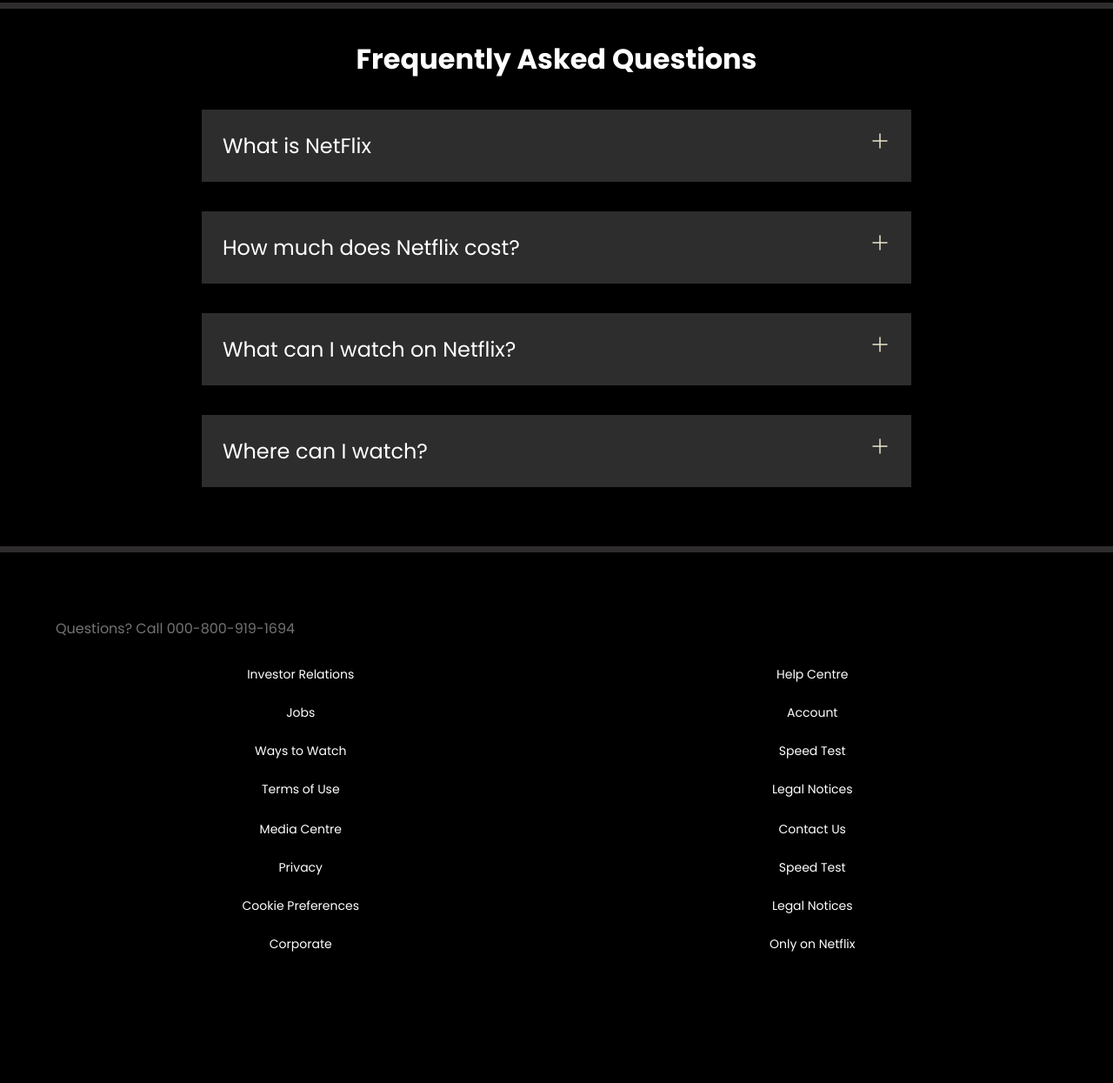
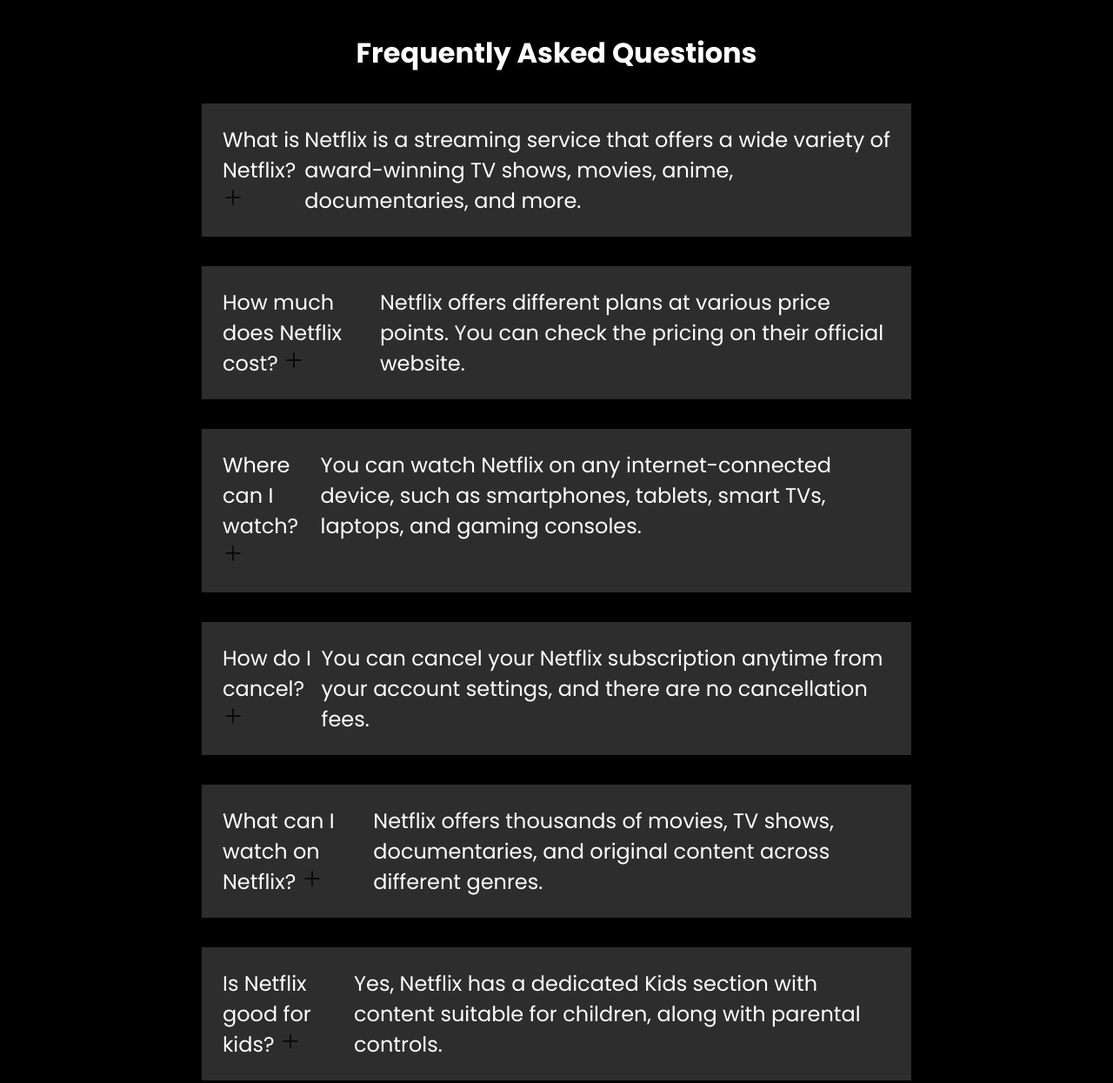
Before and after one commit to rachiittt/Netflix_Project, a plain HTML site: page index.html in a window 1280 px wide. Shown: the part 2726-3971 px from the top of the page at 87% size. Before the commit the page ends 3897 px from the top, so only its background shows below. Drawn offline with Linux system fonts and the light colour scheme; a web font is replaced by a local one.

Commit message:
made js file and changes in the faq bar

```diff
--- a/index.html
+++ b/index.html
@@ -6,9 +6,11 @@
     <meta name="viewport" content="width=device-width, initial-scale=1.0">
     <title>Netflix India – Watch TV Shows Online, Watch Movies Online</title>
     <link rel="stylesheet" href="style.css">
+    <script src="script.js"></script>
 </head>
 
 <body>
+
 
     <div class="main">
         <nav>
@@ -90,44 +92,87 @@
         </div>
     </section>
 
-    <div class="separation"></div>
 
     <section class="faq">
         <h2>Frequently Asked Questions</h2>
         <div class="faqbox">
-            <span>What is NetFlix</span>
+            <div class="question">
+                <span>What is Netflix?</span>
                 <svg width="24" height="24" viewBox="0 0 24 24" fill="white" xmlns="http://www.w3.org/2000/svg">
-                <path d="M12 4V20" stroke="#141B34" stroke-width="1.5" stroke-linecap="round" stroke-linejoin="round" />
-                <path d="M4 12H20" stroke="#141B34" stroke-width="1.5" stroke-linecap="round" stroke-linejoin="round" />
+                    <path d="M12 4V20" stroke="white" stroke-width="1.5" stroke-linecap="round" stroke-linejoin="round" />
+                    <path d="M4 12H20" stroke="white" stroke-width="1.5" stroke-linecap="round" stroke-linejoin="round" />
                 </svg>
+            </div>
+            <div class="answer">
+                Netflix is a streaming service that offers a wide variety of award-winning TV shows, movies, anime, documentaries, and more.
+            </div>
+        </div>
 
-        </div>
         <div class="faqbox">
+            <div class="question">
                 <span>How much does Netflix cost?</span>
                 <svg width="24" height="24" viewBox="0 0 24 24" fill="white" xmlns="http://www.w3.org/2000/svg">
-                <path d="M12 4V20" stroke="#141B34" stroke-width="1.5" stroke-linecap="round" stroke-linejoin="round" />
-                <path d="M4 12H20" stroke="#141B34" stroke-width="1.5" stroke-linecap="round" stroke-linejoin="round" />
+                    <path d="M12 4V20" stroke="white" stroke-width="1.5" stroke-linecap="round" stroke-linejoin="round" />
+                    <path d="M4 12H20" stroke="white" stroke-width="1.5" stroke-linecap="round" stroke-linejoin="round" />
                 </svg>
+            </div>
+            <div class="answer">
+                Netflix offers different plans at various price points. You can check the pricing on their official website.
+            </div>
+        </div>
 
+        <div class="faqbox">
+            <div class="question">
+                <span>Where can I watch?</span>
+                <svg width="24" height="24" viewBox="0 0 24 24" fill="white" xmlns="http://www.w3.org/2000/svg">
+                    <path d="M12 4V20" stroke="white" stroke-width="1.5" stroke-linecap="round" stroke-linejoin="round" />
+                    <path d="M4 12H20" stroke="white" stroke-width="1.5" stroke-linecap="round" stroke-linejoin="round" />
+                </svg>
             </div>
+            <div class="answer">
+                You can watch Netflix on any internet-connected device, such as smartphones, tablets, smart TVs, laptops, and gaming consoles.
+            </div>
+        </div>
+
         <div class="faqbox">
+            <div class="question">
+                <span>How do I cancel?</span>
+                <svg width="24" height="24" viewBox="0 0 24 24" fill="white" xmlns="http://www.w3.org/2000/svg">
+                    <path d="M12 4V20" stroke="white" stroke-width="1.5" stroke-linecap="round" stroke-linejoin="round" />
+                    <path d="M4 12H20" stroke="white" stroke-width="1.5" stroke-linecap="round" stroke-linejoin="round" />
+                </svg>
+            </div>
+            <div class="answer">
+                You can cancel your Netflix subscription anytime from your account settings, and there are no cancellation fees.
+            </div>
+        </div>
+
+        <div class="faqbox">
+            <div class="question">
                 <span>What can I watch on Netflix?</span>
                 <svg width="24" height="24" viewBox="0 0 24 24" fill="white" xmlns="http://www.w3.org/2000/svg">
-                <path d="M12 4V20" stroke="#141B34" stroke-width="1.5" stroke-linecap="round" stroke-linejoin="round" />
-                <path d="M4 12H20" stroke="#141B34" stroke-width="1.5" stroke-linecap="round" stroke-linejoin="round" />
+                    <path d="M12 4V20" stroke="white" stroke-width="1.5" stroke-linecap="round" stroke-linejoin="round" />
+                    <path d="M4 12H20" stroke="white" stroke-width="1.5" stroke-linecap="round" stroke-linejoin="round" />
                 </svg>
+            </div>
+            <div class="answer">
+                Netflix offers thousands of movies, TV shows, documentaries, and original content across different genres.
+            </div>
+        </div>
 
+        <div class="faqbox">
+            <div class="question">
+                <span>Is Netflix good for kids?</span>
+                <svg width="24" height="24" viewBox="0 0 24 24" fill="white" xmlns="http://www.w3.org/2000/svg">
+                    <path d="M12 4V20" stroke="white" stroke-width="1.5" stroke-linecap="round" stroke-linejoin="round" />
+                    <path d="M4 12H20" stroke="white" stroke-width="1.5" stroke-linecap="round" stroke-linejoin="round" />
+                </svg>
             </div>
-        <div class="faqbox">
-            <span>Where can I watch?</span>
-            <svg width="24" height="24" viewBox="0 0 24 24" fill="white" xmlns="http://www.w3.org/2000/svg">
-                <path d="M12 4V20" stroke="#141B34" stroke-width="1.5" stroke-linecap="round" stroke-linejoin="round" />
-                <path d="M4 12H20" stroke="#141B34" stroke-width="1.5" stroke-linecap="round" stroke-linejoin="round" />
-            </svg>
-
+            <div class="answer">
+                Yes, Netflix has a dedicated Kids section with content suitable for children, along with parental controls.
+            </div>
         </div>
     </section>
-    <div class="separation"></div>
 
     <footer>
         <div class="questions">
```
Lines whose indentation alone changed are shown as unchanged.
